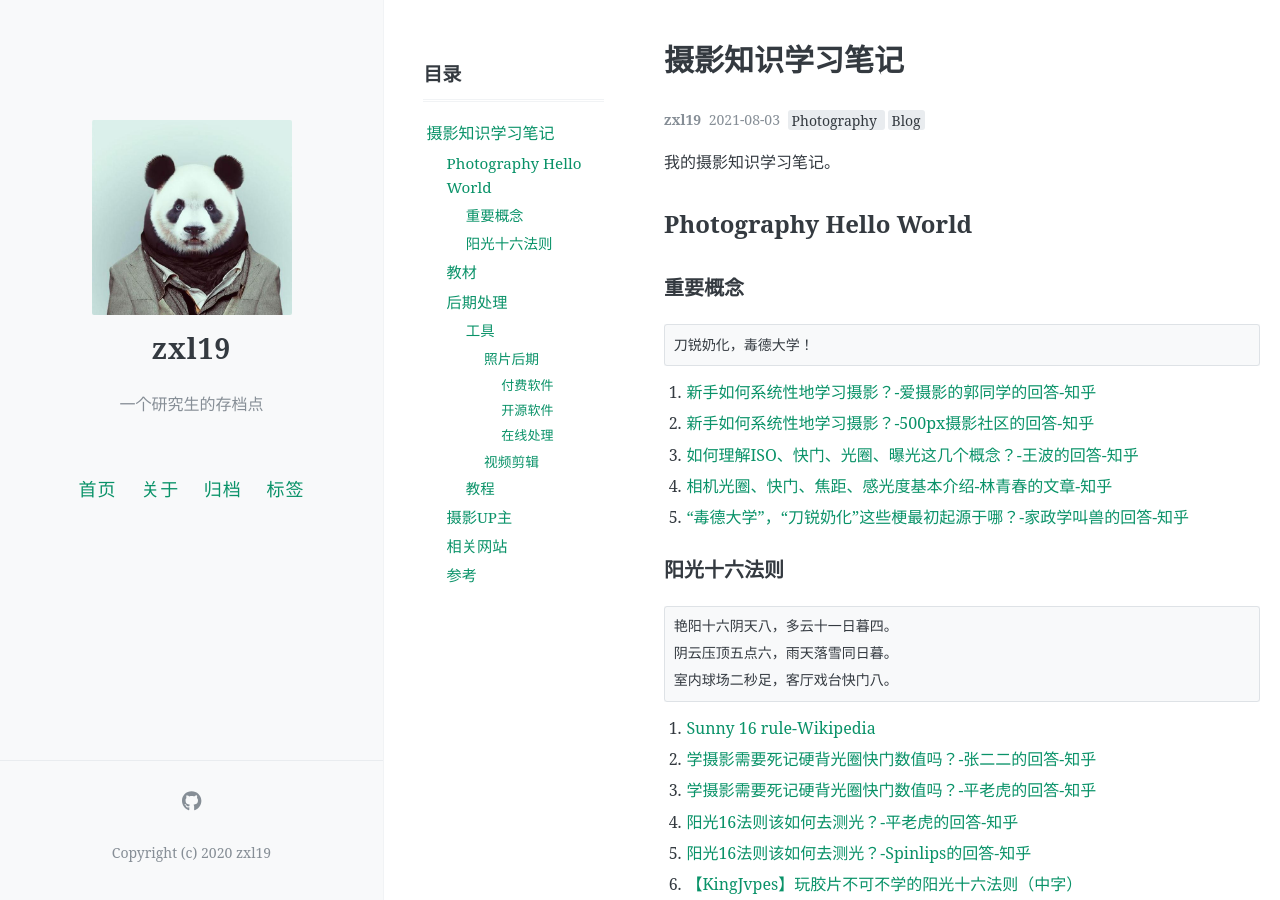
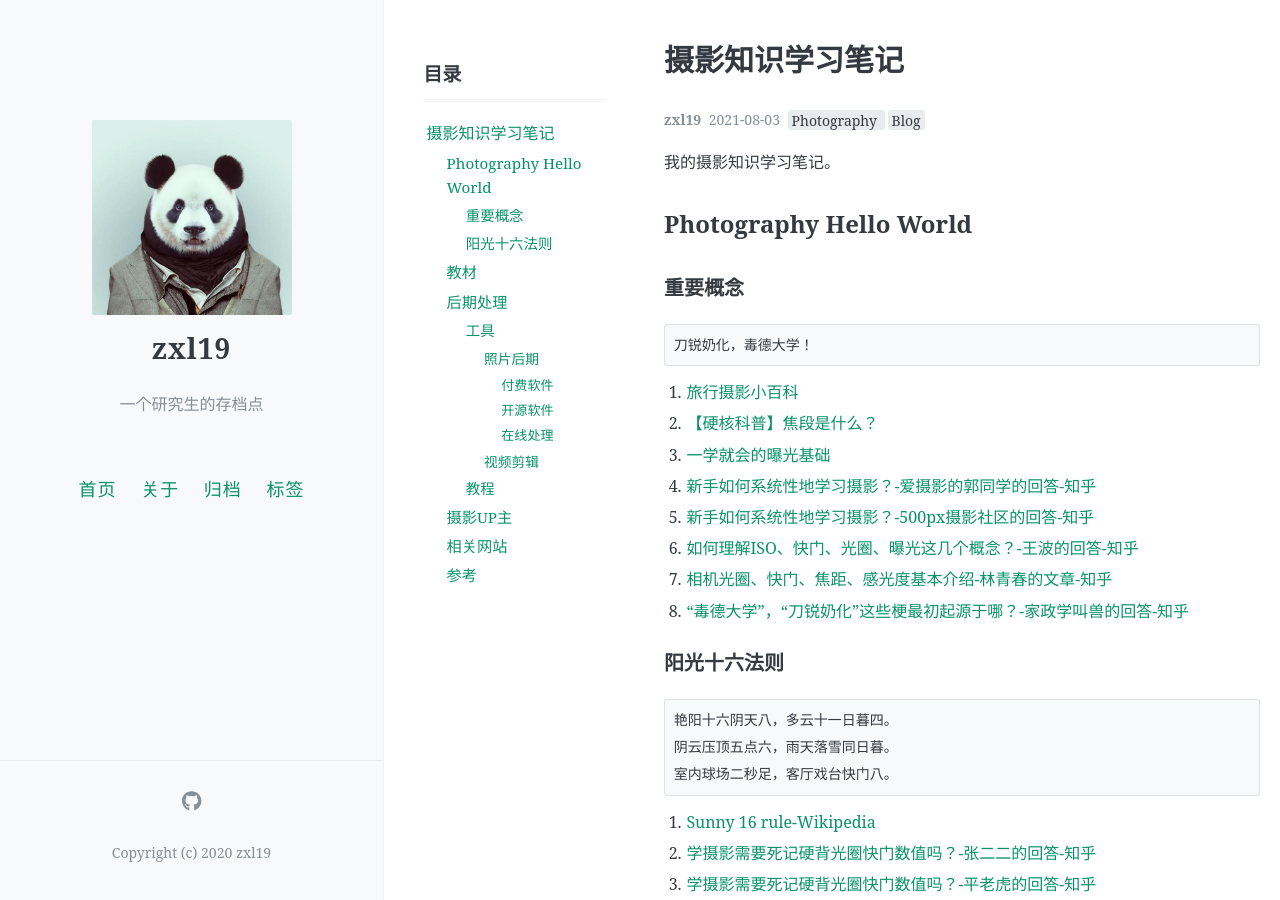
Before and after one commit to zxl19/zxl19.github.io, a Jekyll site: the page built from _posts/2021-08-03-photography-note.md, in a window 1280 px wide and 900 px high. Built offline with Jekyll 4.4.1, drawn with Linux system fonts in a browser that asks for light colours; comment, search, counter and statistics services are not loaded; part of the change alters nothing that is shown.

Commit message:
Update 2021-08-03-photography-note.md

````diff
--- a/_posts/2021-08-03-photography-note.md
+++ b/_posts/2021-08-03-photography-note.md
@@ -21,11 +21,14 @@ pinned: false
 刀锐奶化，毒德大学！
 ```
 
-1. [新手如何系统性地学习摄影？-爱摄影的郭同学的回答-知乎](https://www.zhihu.com/question/36095338/answer/968639013)
-2. [新手如何系统性地学习摄影？-500px摄影社区的回答-知乎](https://www.zhihu.com/question/36095338/answer/2051012517)
-3. [如何理解ISO、快门、光圈、曝光这几个概念？-王波的回答-知乎](https://www.zhihu.com/question/21427664/answer/40346193)
-4. [相机光圈、快门、焦距、感光度基本介绍-林青春的文章-知乎](https://zhuanlan.zhihu.com/p/152172663)
-5. [“毒德大学”，“刀锐奶化”这些梗最初起源于哪？-家政学叫兽的回答-知乎](https://www.zhihu.com/question/412237760/answer/1386682793)
+1. [旅行摄影小百科](https://space.bilibili.com/84480709/channel/seriesdetail?sid=247659)
+2. [【硬核科普】焦段是什么？](https://www.bilibili.com/video/BV1nK41157no)
+3. [一学就会的曝光基础](https://www.bilibili.com/video/BV1oW411W7yr)
+4. [新手如何系统性地学习摄影？-爱摄影的郭同学的回答-知乎](https://www.zhihu.com/question/36095338/answer/968639013)
+5. [新手如何系统性地学习摄影？-500px摄影社区的回答-知乎](https://www.zhihu.com/question/36095338/answer/2051012517)
+6. [如何理解ISO、快门、光圈、曝光这几个概念？-王波的回答-知乎](https://www.zhihu.com/question/21427664/answer/40346193)
+7. [相机光圈、快门、焦距、感光度基本介绍-林青春的文章-知乎](https://zhuanlan.zhihu.com/p/152172663)
+8. [“毒德大学”，“刀锐奶化”这些梗最初起源于哪？-家政学叫兽的回答-知乎](https://www.zhihu.com/question/412237760/answer/1386682793)
 
 ### 阳光十六法则
 
@@ -111,20 +114,21 @@ pinned: false
 9. [-彩蜂摄影杂志-](https://space.bilibili.com/318355178)
 10. [Thomas看看世界](https://space.bilibili.com/277329684)
 11. [摄影师泰罗](https://space.bilibili.com/110683415)
-12. [小墨与阿猴](https://space.bilibili.com/25706078)
-13. [彭弘Red](https://space.bilibili.com/55801838)
-14. [摄瘾研究所](https://space.bilibili.com/245627923)
-15. [李涛PS](https://space.bilibili.com/85651824)
-16. [大马猫本](https://space.bilibili.com/44230905)
-17. [摄影师姚佳俊](https://space.bilibili.com/386460499)
-18. [陈忠祥](https://space.bilibili.com/238171819)
-19. [郭城安](https://space.bilibili.com/23686287)
-20. [毒德大学字幕组](https://space.bilibili.com/8990248)
-21. [巫师后期](https://space.bilibili.com/105686205)
-22. [即影InstAmour](https://space.bilibili.com/14118905)
-23. [NOFACE不是大触](https://space.bilibili.com/4012943)
-24. [摄影师EDI](https://space.bilibili.com/84480709)
-25. [HSINYALIN_林星亚](https://space.bilibili.com/7695611)
+12. [HIRO_午饭饭](https://space.bilibili.com/430726)
+13. [小墨与阿猴](https://space.bilibili.com/25706078)
+14. [彭弘Red](https://space.bilibili.com/55801838)
+15. [摄瘾研究所](https://space.bilibili.com/245627923)
+16. [李涛PS](https://space.bilibili.com/85651824)
+17. [大马猫本](https://space.bilibili.com/44230905)
+18. [摄影师姚佳俊](https://space.bilibili.com/386460499)
+19. [陈忠祥](https://space.bilibili.com/238171819)
+20. [郭城安](https://space.bilibili.com/23686287)
+21. [毒德大学字幕组](https://space.bilibili.com/8990248)
+22. [巫师后期](https://space.bilibili.com/105686205)
+23. [即影InstAmour](https://space.bilibili.com/14118905)
+24. [NOFACE不是大触](https://space.bilibili.com/4012943)
+25. [摄影师EDI](https://space.bilibili.com/84480709)
+26. [HSINYALIN_林星亚](https://space.bilibili.com/7695611)
 
 ## 相关网站
 
````
